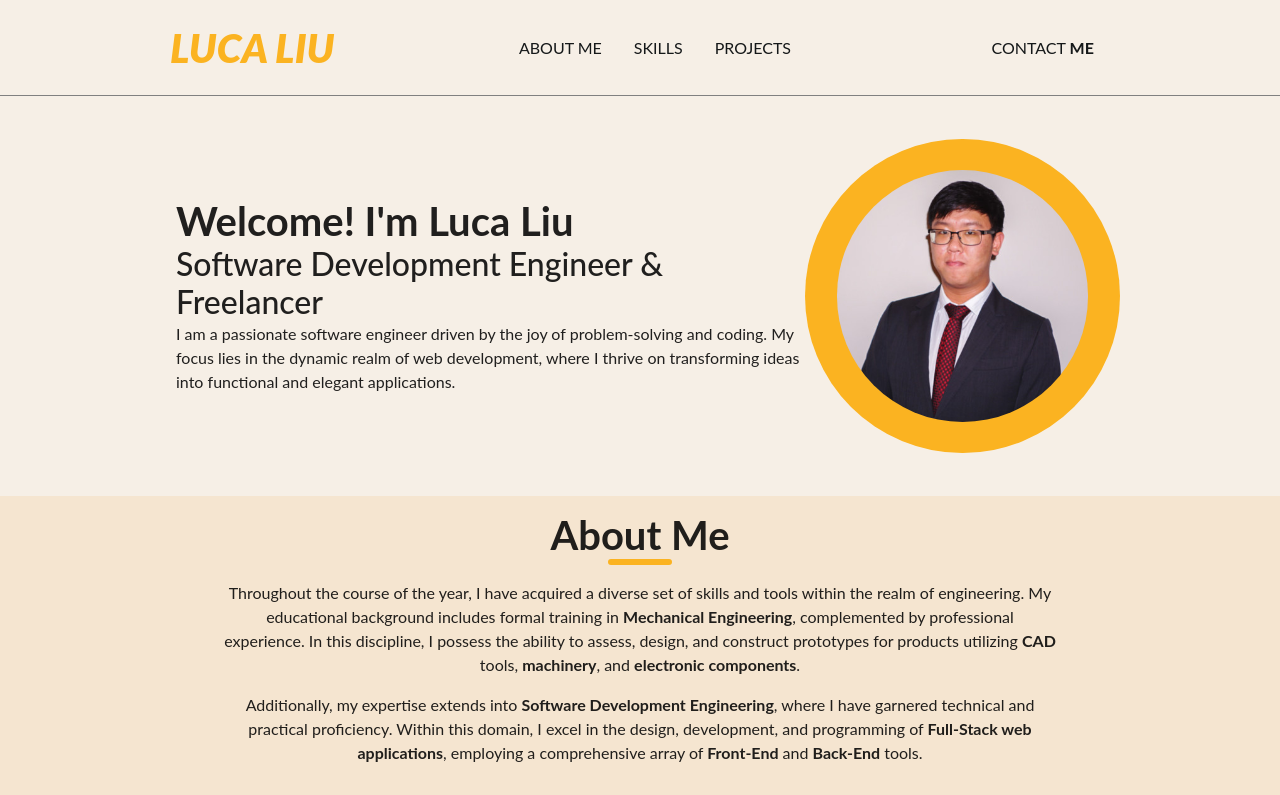
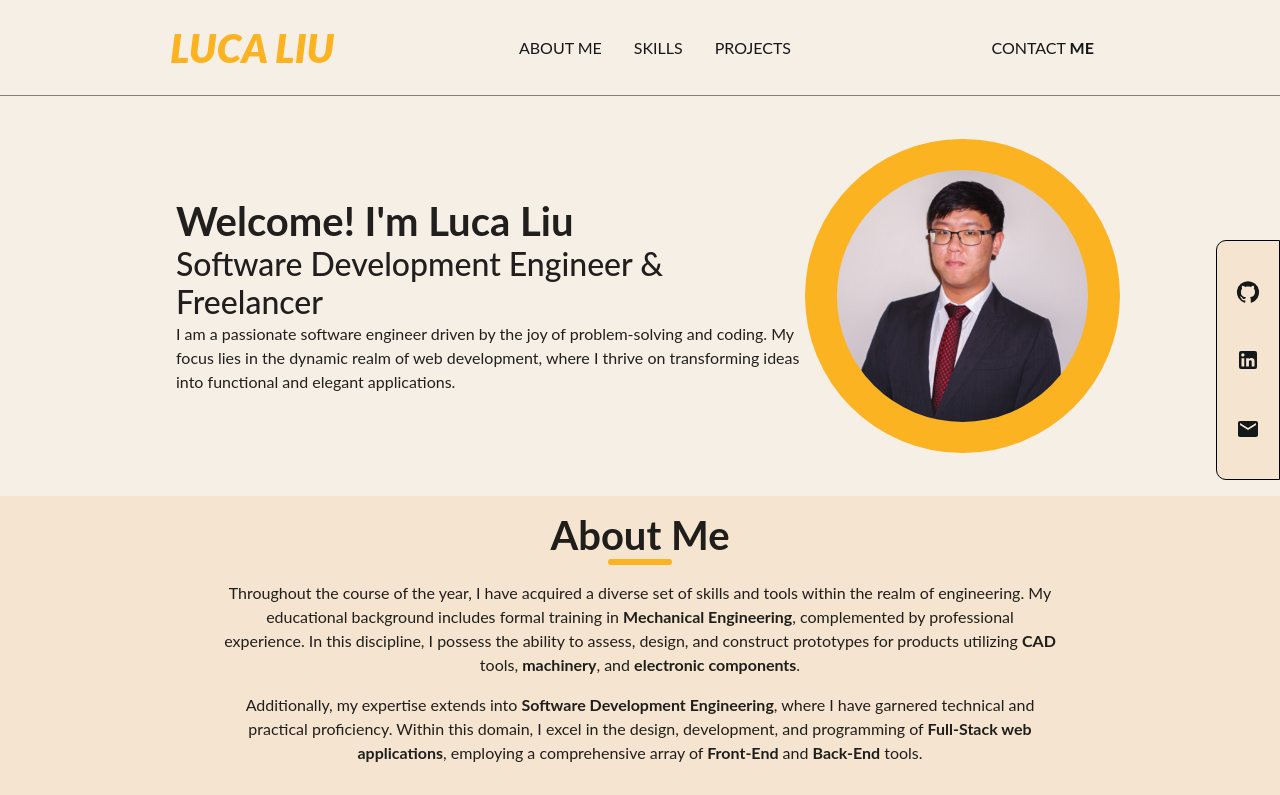
Before and after one commit to liulc006/portfolio, a React app: page /#/ in a window 1280 px wide. Shown: the top 795 px of the page. Built offline with nearby package versions, Linux system fonts and the light colour scheme; the HTML template or start-up script is replaced by a standard one.

Commit message:
added sidebar with github/linkedin/email links

```diff
--- a/src/Components/App.js
+++ b/src/Components/App.js
@@ -8,6 +8,7 @@ import CssBaseline from "@mui/material/CssBaseline";
 import Footer from "./Footer";
 import ScrollToAnchor from "./ScrollToAnchor";
 import ScrollToTop from "./ScrollToTop";
+import SideBar from "./SideBar";
 
 const App = () => {
     return (
@@ -16,6 +17,7 @@ const App = () => {
             <ScrollToAnchor/>
             <CssBaseline />
             <Nav />
+            <SideBar />
             <div style={{minHeight:'95vh'}}>
                 <Routes>
                     <Route path="/" element={<Home />}/>
--- /dev/null
+++ b/src/Components/SideBar.js
@@ -0,0 +1,24 @@
+import React from "react";
+import { Box, Button } from "@mui/material";
+import GitHubIcon from '@mui/icons-material/GitHub';
+import LinkedInIcon from '@mui/icons-material/LinkedIn';
+import EmailIcon from '@mui/icons-material/Email';
+import { Link } from "react-router-dom";
+
+const SideBar = () => {
+    return (
+        <Box sx={{top:'30%', right:'0%', position: 'fixed', width:'4rem', height:'15rem', border:'1px solid black', borderRadius:'10px 0 0 10px', overflow:'hidden', backgroundColor:'secondary.lightDark', display:'flex', flexDirection:'column', justifyContent:'space-evenly', alignItems:'center'}}>
+            <Button variant='navigation-button' component={Link} to='https://github.com/liulc006' target='_blank'>
+                <GitHubIcon />
+            </Button>
+            <Button variant='navigation-button' component={Link} to='https://www.linkedin.com/in/luca-liu/' target='_blank'>
+                <LinkedInIcon />
+            </Button>
+            <Button variant='navigation-button' href='mailto:lucaliu96@gmail.com?Subject=Portfolio Inquiry'>
+                <EmailIcon />
+            </Button>
+        </Box>
+    );
+};
+
+export default SideBar;
```
